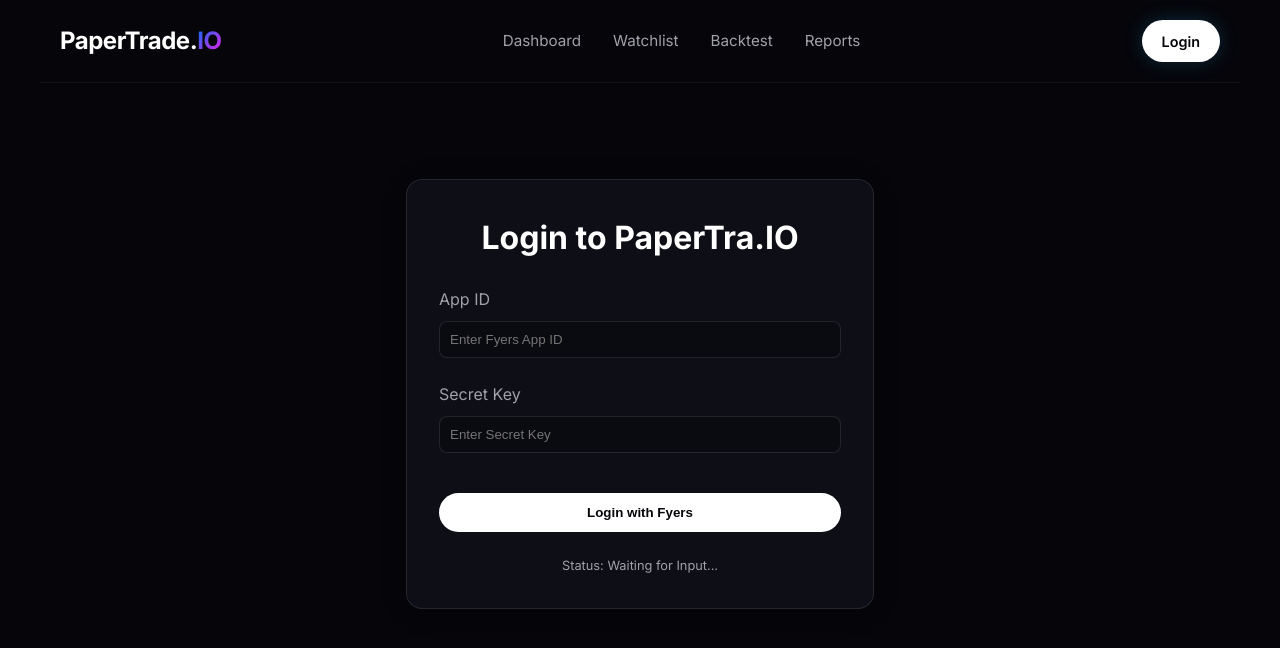
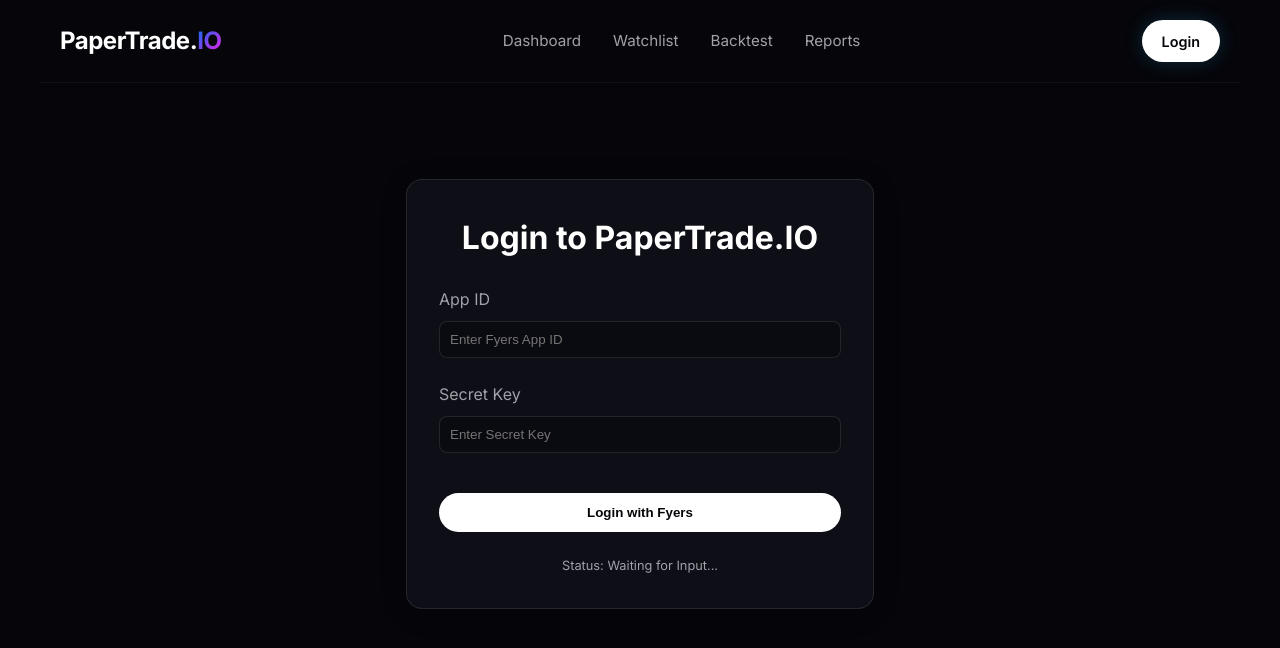
Before and after one commit to ROHITCNF/paper_trade_ui, a Next.js app: page /login in a window 1280 px wide. Shown: the top 648 px of the page. Built offline with nearby package versions, Linux system fonts and the light colour scheme; no server answers.

Commit message:
UPD : Updated Login page text

```diff
--- a/app/login/page.js
+++ b/app/login/page.js
@@ -116,7 +116,7 @@
 
     return (
         <div className="glass-panel" style={{ padding: '2rem' }}>
-            <h1 style={{ marginBottom: '1.5rem', textAlign: 'center' }}>Login to PaperTra.IO</h1>
+            <h1 style={{ marginBottom: '1.5rem', textAlign: 'center' }}>Login to PaperTrade.IO</h1>
 
             <form onSubmit={handleLoginSubmit} style={{ display: 'flex', flexDirection: 'column', gap: '1.5rem' }}>
 
```
